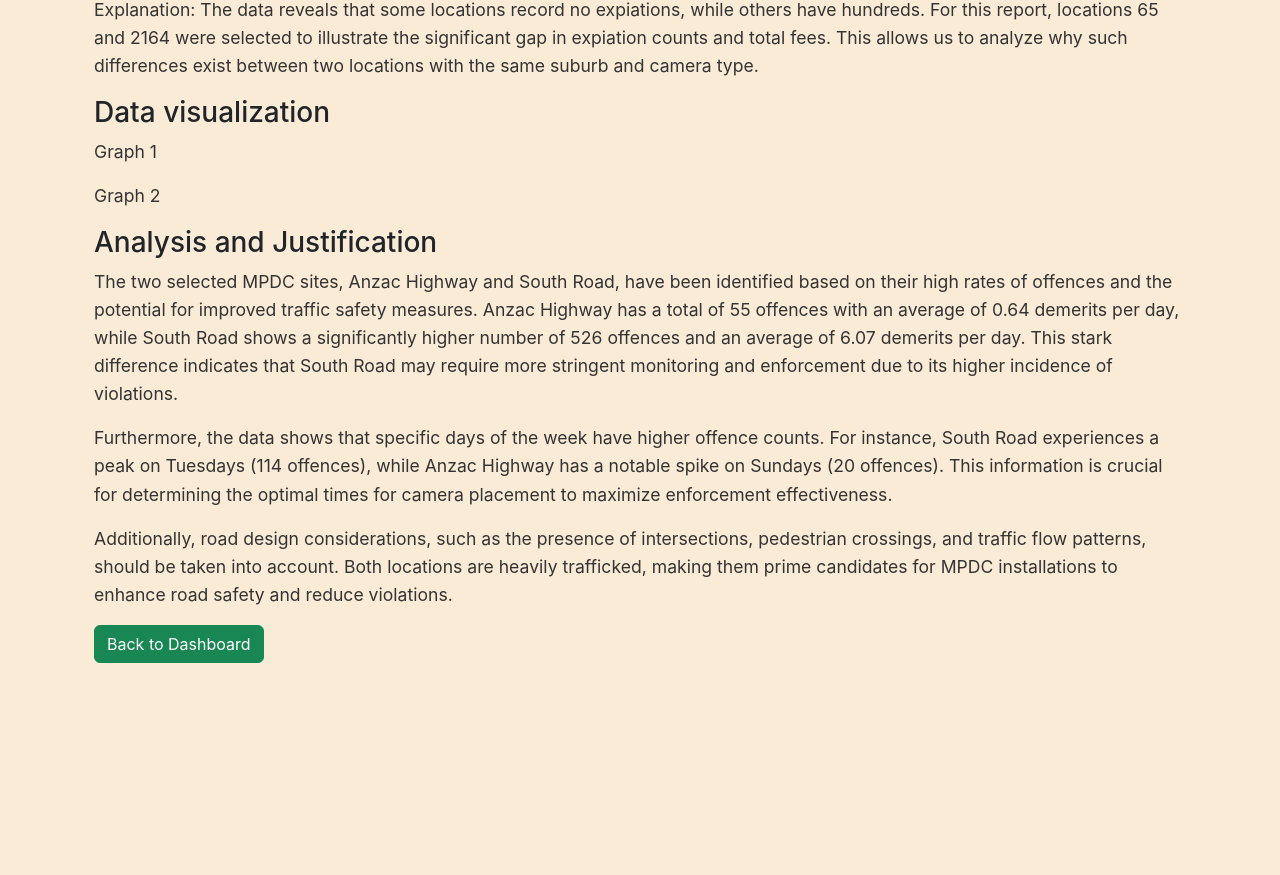
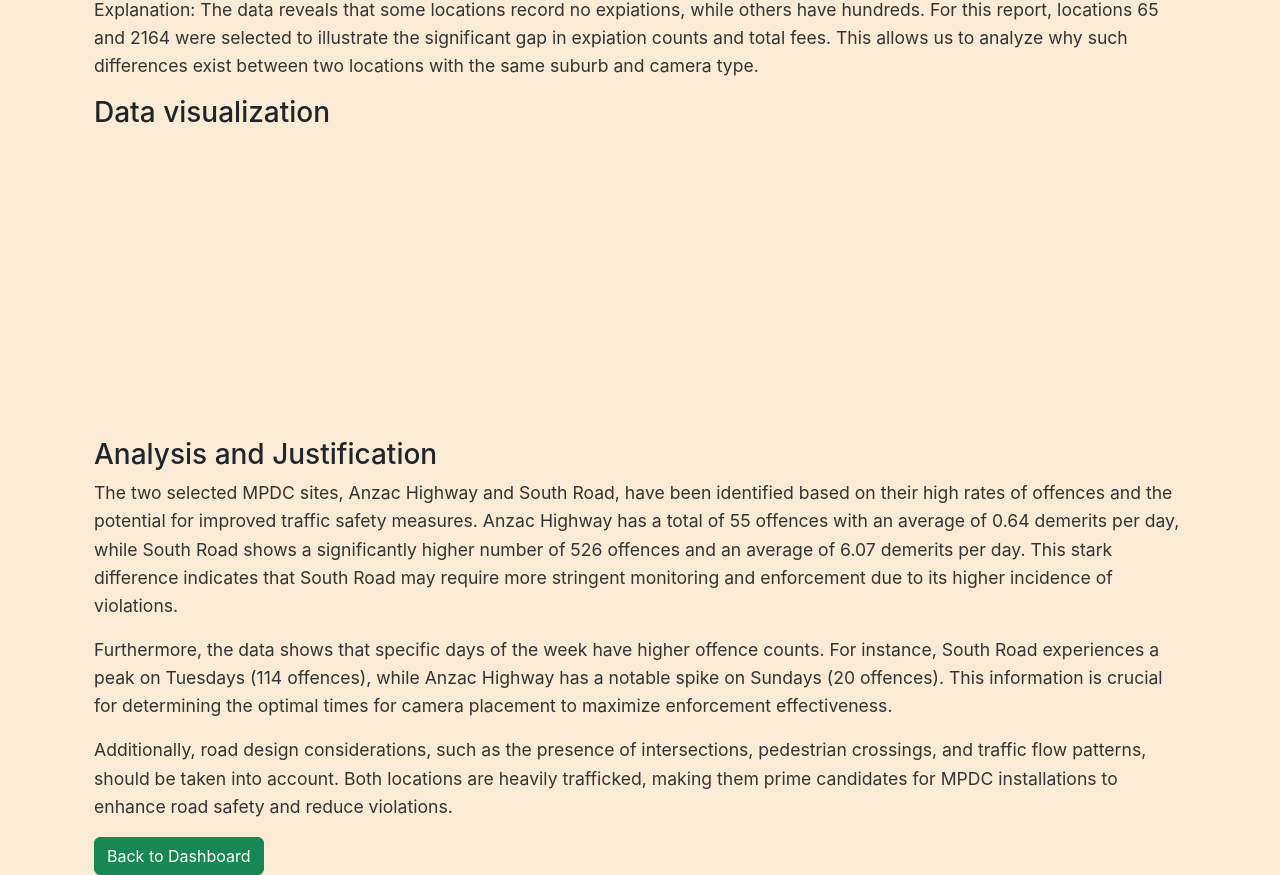
Before and after one commit to vknhu/WebTech-Assig2, a React (Create React App) app in the folder Assig2/a2reactapp/: page /Report in a window 1280 px wide. Shown: the part 2234-3109 px from the top of the page. Before the commit the page ends 2897 px from the top, so only its background shows below. Built offline with nearby package versions, Linux system fonts and the light colour scheme; no server answers; sample sign-in values are in the browser's storage.

Commit message:
Implemented the frame to start making graphs

```diff
--- a/Assig2/a2reactapp/src/components/Report.js
+++ b/Assig2/a2reactapp/src/components/Report.js
@@ -1,6 +1,7 @@
 import "./Report.css";
 import { Link, useNavigate } from "react-router-dom";
 import React, { useState, useEffect } from "react";
+import * as d3 from "d3";
 
 function Report() {
     const navigate = useNavigate();
@@ -38,6 +39,15 @@ function Report() {
     useEffect(() => {
         console.log("Anzac: ", data1, "\nSouth: ", data2)
     })
+
+    useEffect(() => {
+        drawD3Graphs();
+    }, [data1, data2]);
+
+    function drawD3Graphs() {
+        d3.select("#graph1").selectAll("*").remove();
+        d3.select("#graph2").selectAll("*").remove();
+    };
 
     function handleLogout() {
         localStorage.setItem("isAuthenticated", "false");
@@ -85,11 +95,10 @@ function Report() {
                 This allows us to analyze why such differences exist between two locations with the same suburb and camera type.
             </p>
 
-
             <h3>Data visualization</h3>
             <div className="row">
-                <p>Graph 1</p>
-                <p>Graph 2</p>
+                <svg id="graph1"></svg>
+                <svg id="graph2"></svg>
             </div>
             <h3>Analysis and Justification</h3>
             <p>
```
